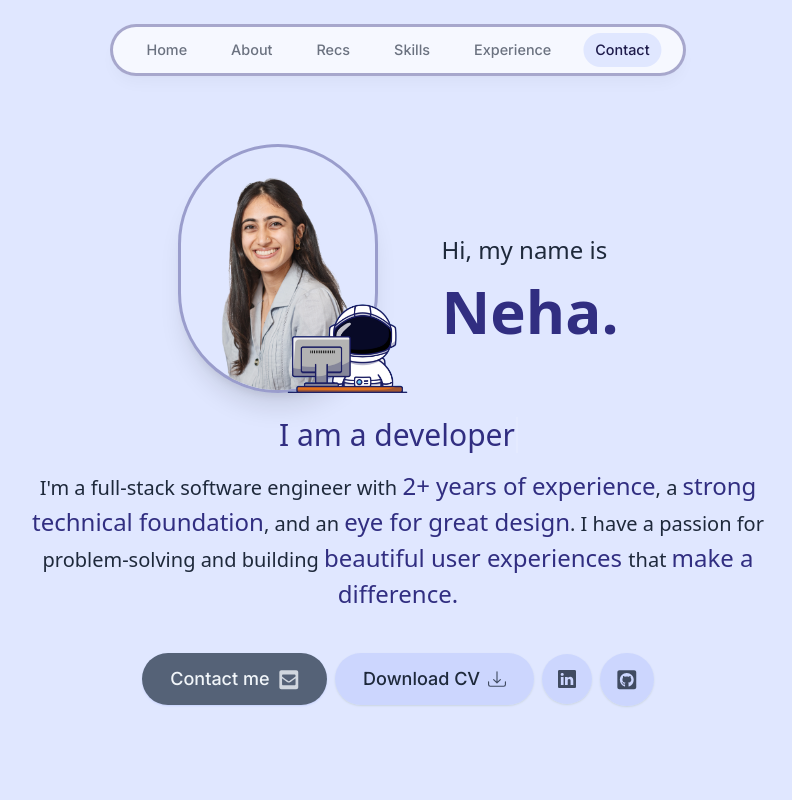
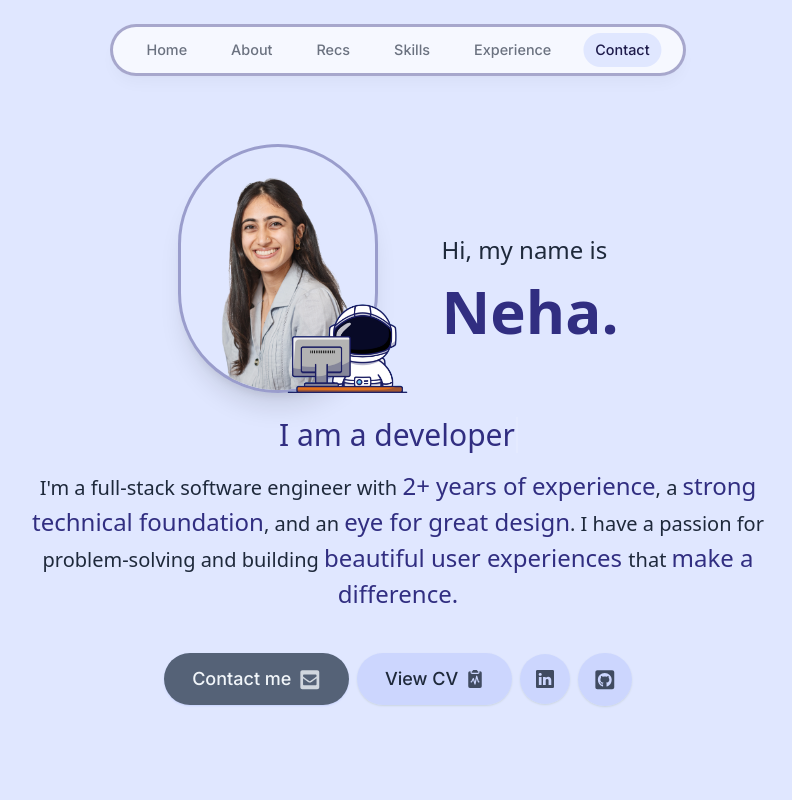
Before and after one commit to nehadesh/personal-website, a Next.js app: page / in a window 1280 px wide. Shown: the top 800 px of the page, without its empty margins (242-1034 px from the left). Built offline with nearby package versions, Linux system fonts and the light colour scheme.

Commit message:
add resume link

```diff
--- a/components/intro.tsx
+++ b/components/intro.tsx
@@ -4,8 +4,14 @@
 import React from "react";
 import { motion } from "framer-motion";
 import Link from "next/link";
-import { BsDownload, BsLinkedin } from "react-icons/bs";
-import { FaEnvelopeSquare, FaGithubSquare } from "react-icons/fa";
+import {
+  BsBodyText,
+  BsClipboard2Data,
+  BsClipboard2PulseFill,
+  BsDownload,
+  BsLinkedin,
+} from "react-icons/bs";
+import { FaDochub, FaEnvelopeSquare, FaGithubSquare } from "react-icons/fa";
 import { useSectionInView } from "@/lib/hooks";
 import { useActiveSectionContext } from "@/context/active-section-context";
 
@@ -153,11 +159,11 @@
           shadow-sm shadow-slate-300 shadow-opacity-60 outline-none
           focus:scale-110 hover:scale-110 hover:bg-indigo-400
           hover:bg-opacity-60 active:scale-105 transition cursor-pointer"
-          href="/Neha_Deshpande_Resume_2023_SWE.pdf"
-          download
+          href="https://drive.google.com/file/d/1_Wu39EU2_V_QodyyL79wnbeqVWbYZZz_/view?usp=sharing"
+          target="_blank"
         >
-          Download CV{" "}
-          <BsDownload className="opacity-80 group-hover:animate-bounce" />
+          View CV{" "}
+          <BsClipboard2PulseFill className="opacity-80 group-hover:animate-bounce" />
         </a>
 
         <a
```
Also changed, not shown: 1 other file (tests, documents, lock files or other folders).
